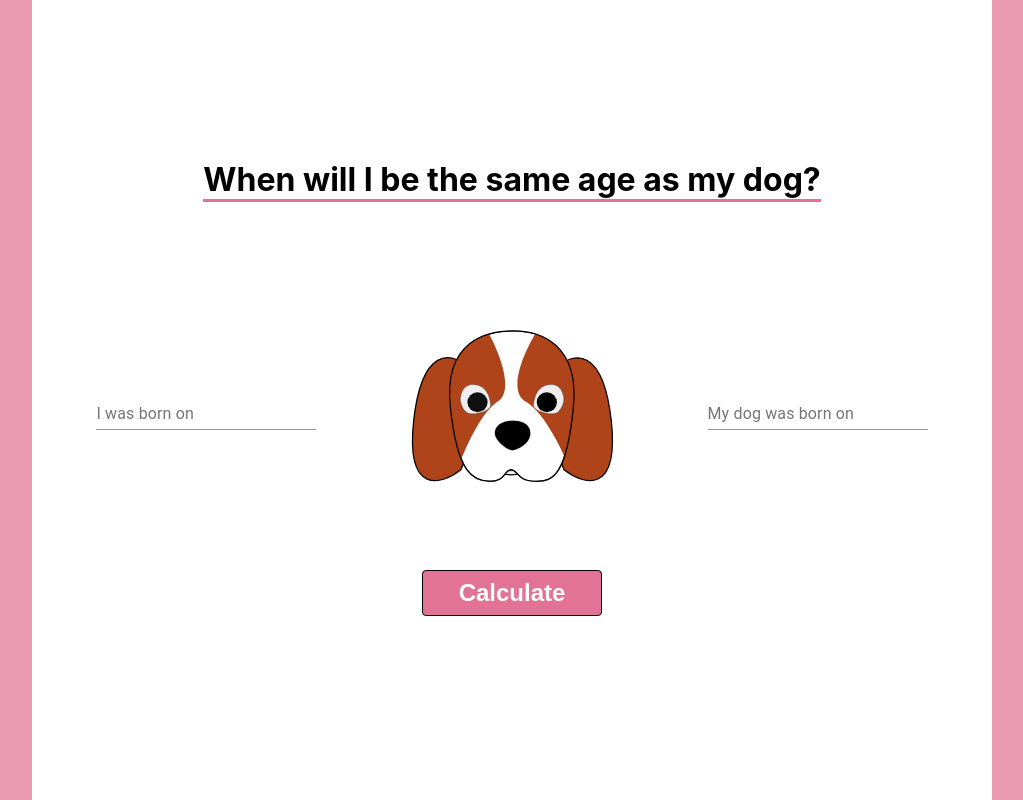
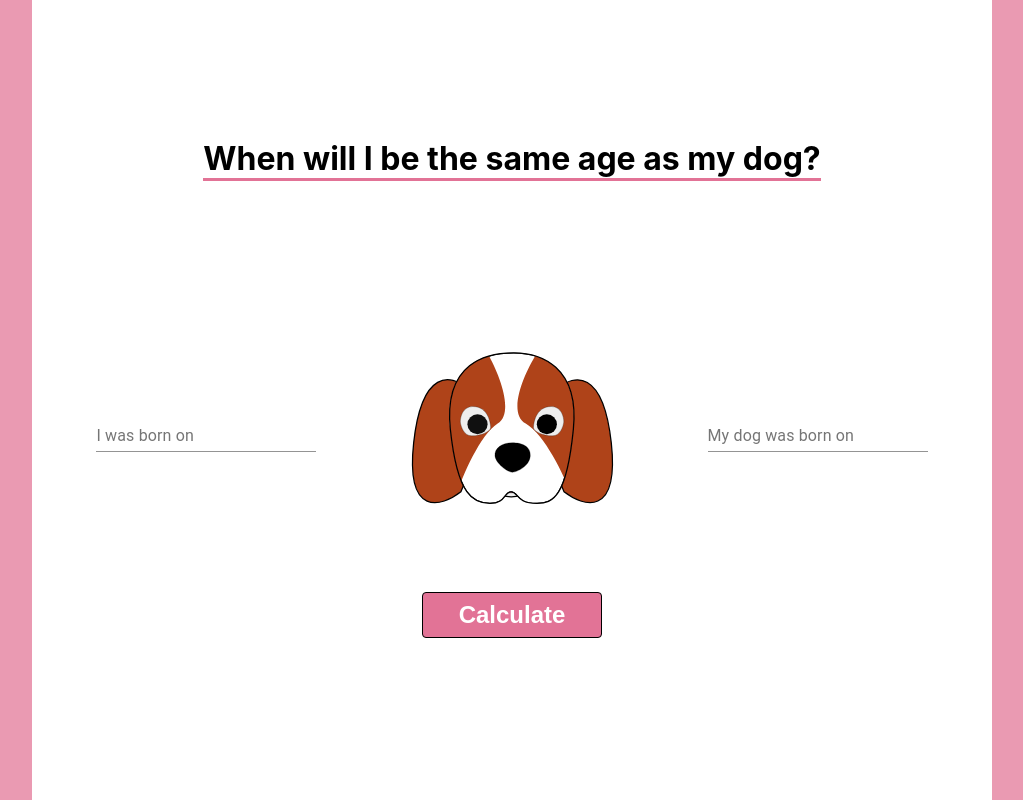
Before and after one commit to jonathancarr/same-age-as-my-dog, a React (Create React App) app: page / in a window 1280 px wide. Shown: the whole page, without its empty margins (128-1151 px from the left). Built offline with nearby package versions, Linux system fonts and the light colour scheme.

Commit message:
Adjust spacing for heading and target date

```diff
--- a/src/App.scss
+++ b/src/App.scss
@@ -53,6 +53,7 @@ body {
 
 .title {
   border-bottom: 3px solid $pink;
+  margin-bottom: 32px;
   width: fit-content;
   @media (min-width: $screen-small) {
     font-size: 32px;
@@ -173,7 +174,7 @@ body {
 
   &__date {
     font-size: 32px;
-    margin: 0 0 16px;
+    margin: 0 0 48px;
 
     &--hidden {
       visibility: hidden;
```
